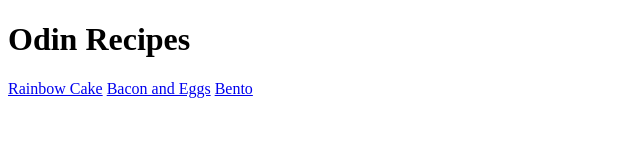
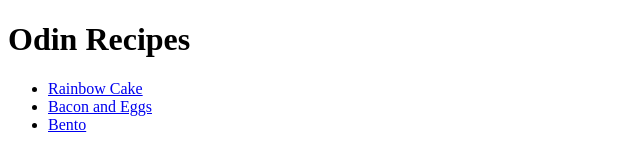
Before and after one commit to mcintyrejak/odin-recipes, a plain HTML site: page index.html in a window 1280 px wide. Shown: the whole page, without its empty margins (0-640 px from the left). Drawn offline with Linux system fonts and the light colour scheme.

Commit message:
Make links into an unordered list for readability

```diff
--- a/index.html
+++ b/index.html
@@ -8,9 +8,11 @@
 
 <body>
     <h1>Odin Recipes</h1>
-    <a href="recipes/rainbowcake.html">Rainbow Cake</a>
-    <a href="recipes/baconeggs.html">Bacon and Eggs</a>
-    <a href="recipes/bento.html">Bento</a>
+    <ul>
+        <li><a href="recipes/rainbowcake.html">Rainbow Cake</a></li>
+        <li><a href="recipes/baconeggs.html">Bacon and Eggs</a></li>
+        <li><a href="recipes/bento.html">Bento</a></li>
+    </ul>
 
 </body>
 
```
